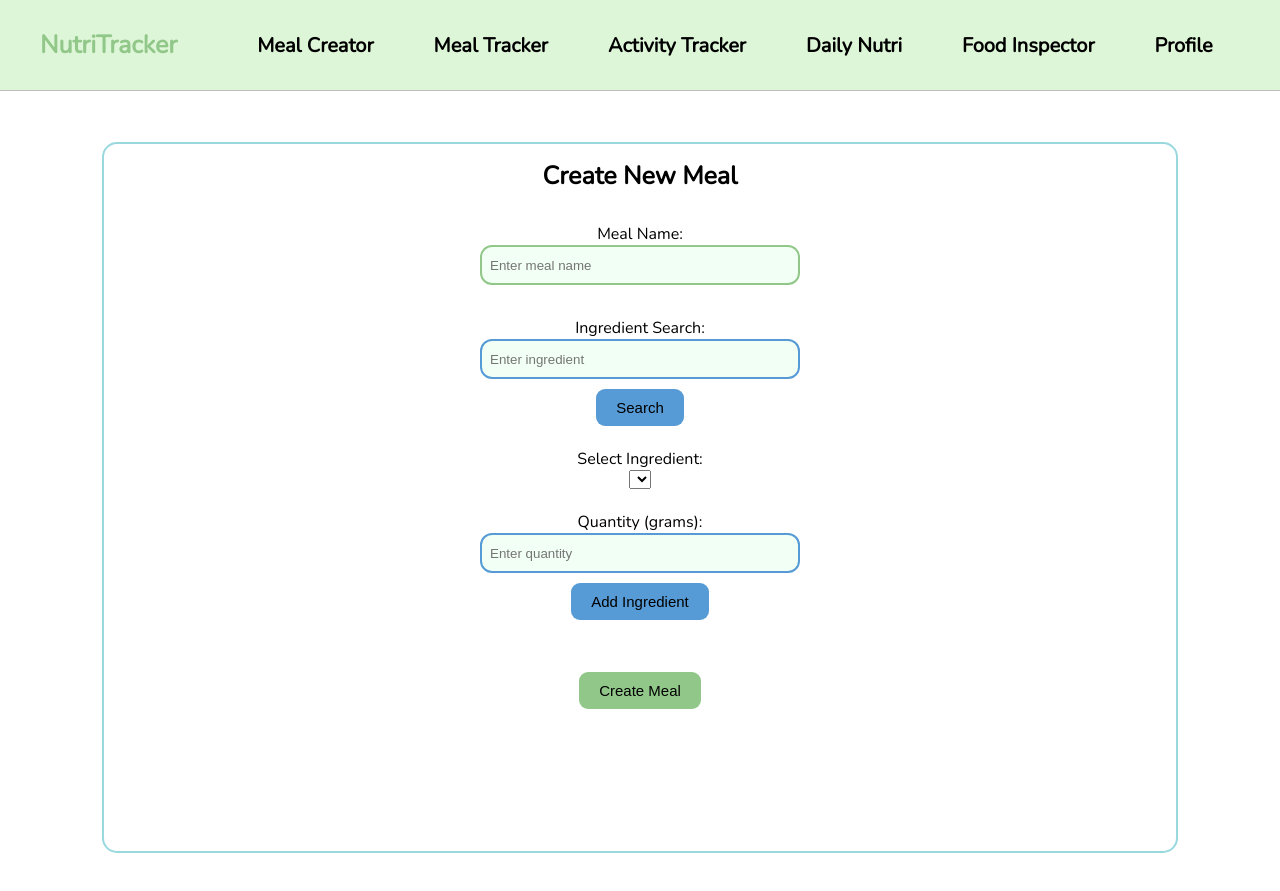
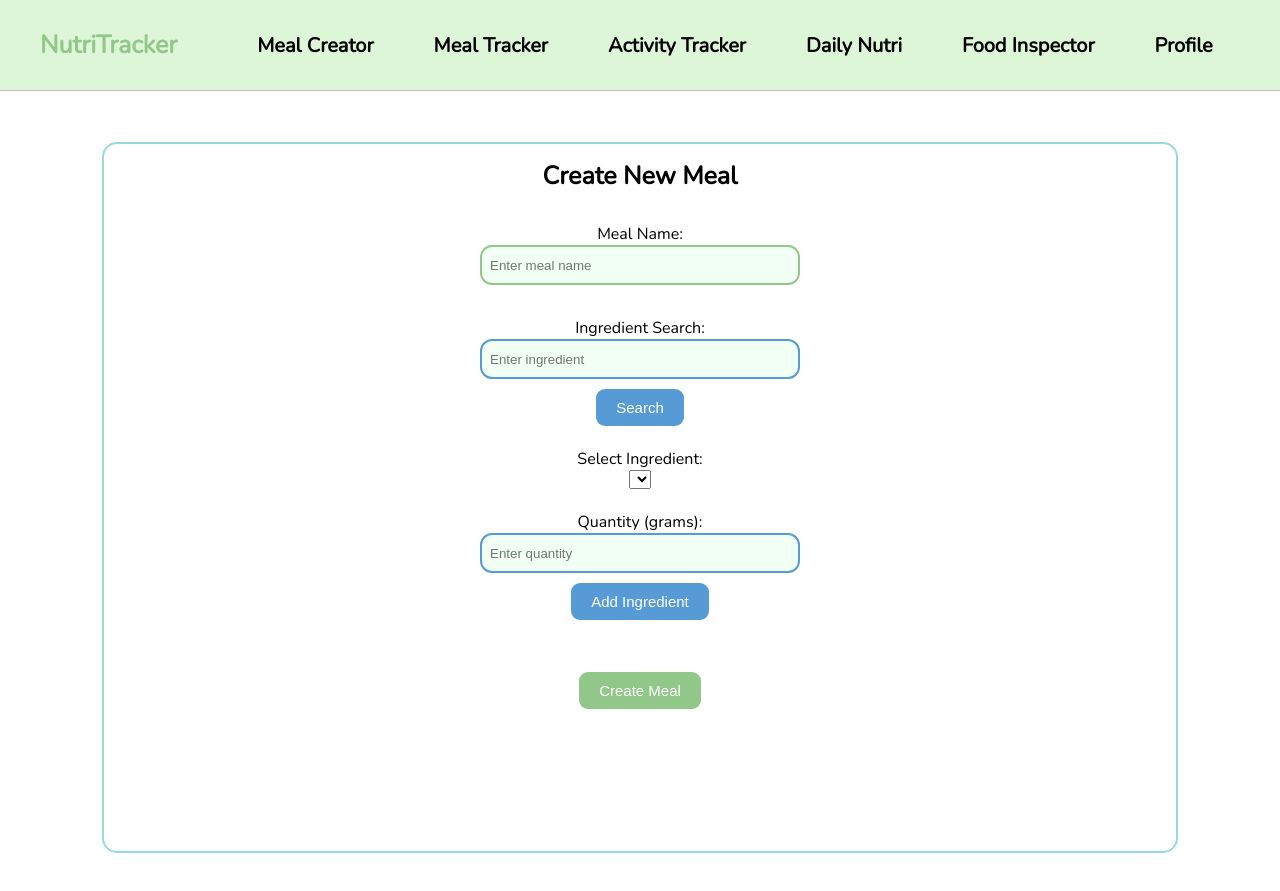
Before and after one commit to dodobirdman/Express-server-test-1, a website: page static/html/mealSetup.html in a window 1280 px wide. Drawn offline with nearby package versions, Linux system fonts and the light colour scheme.

Commit message:
Fiksede farver

```diff
--- a/static/css/mealSetup.css
+++ b/static/css/mealSetup.css
@@ -114,7 +114,7 @@ body {
 }
 
 #fillDropdownBtn {
-    color: black;
+    color: #FFFFFF;
     background-color: #569BD5;
     border: none;
     padding: 10px 20px;
@@ -129,11 +129,11 @@ body {
 
 #fillDropdownBtn:hover {
     background-color: #99D9DE;
-    color: #333;
+    color: #424242;
 }
 
 #addIngredientButton {
-    color: black;
+    color: #FFFFFF;
     background-color: #569BD5;
     border: none;
     padding: 10px 20px;
@@ -148,11 +148,11 @@ body {
 
 #addIngredientButton:hover {
     background-color: #99D9DE;
-    color: #333;
+    color: #424242;
 }
 
 #createMealBtn {
-    color: black;
+    color: #FFFFFF;
     background-color: #91c789;
     border: none;
     padding: 10px 20px;
@@ -166,7 +166,7 @@ body {
 
 #createMealBtn:hover {
     background-color: #DEF6D8;
-    color: #616161;
+    color: #424242;
 }
 
 #loading-foodinspector {
```
